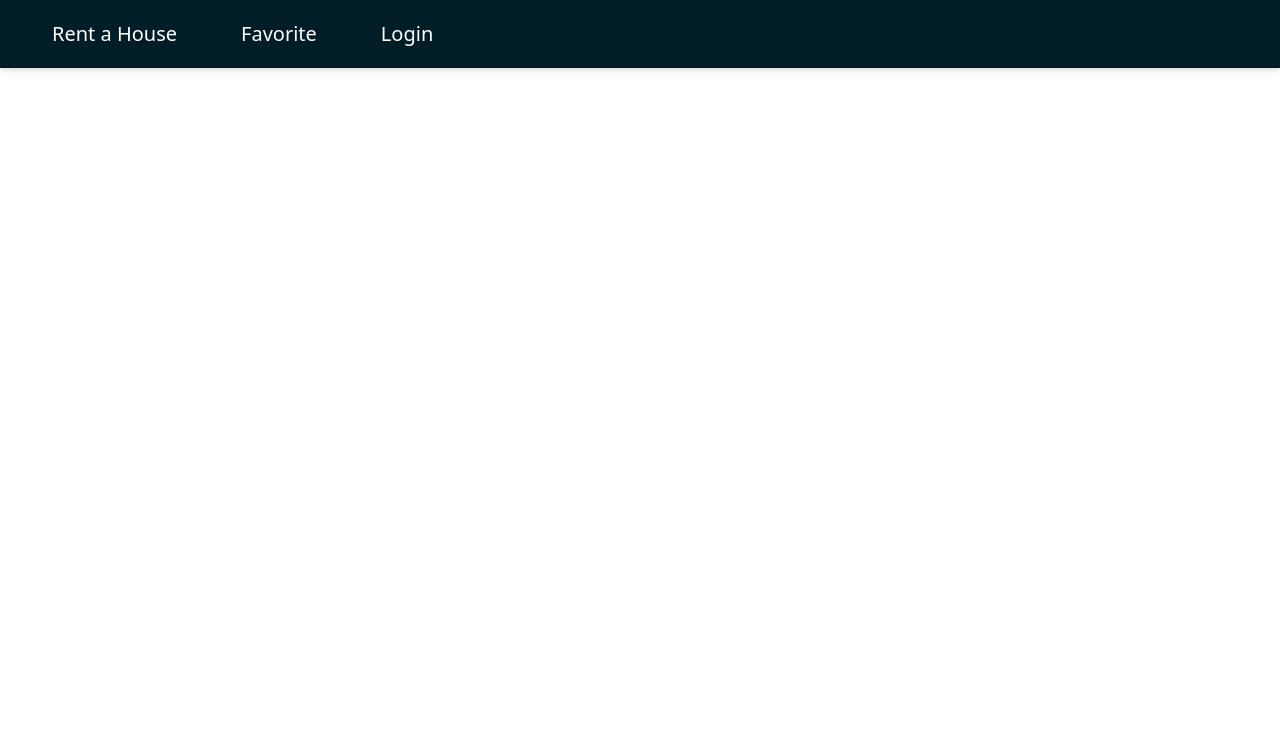
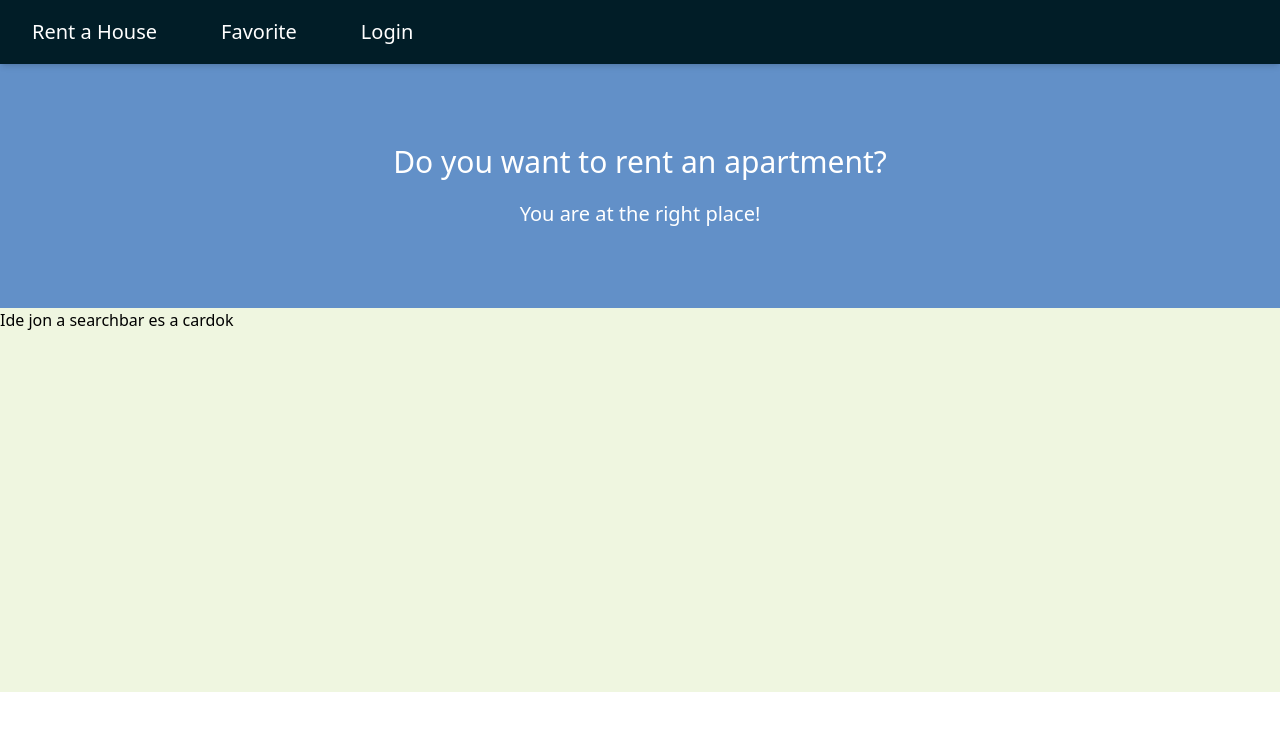
Before and after one commit to beczebalazs/Job-test, a React (Create React App) app: page /rent in a window 1280 px wide. Shown: the top 730 px of the page. Built offline with nearby package versions, Linux system fonts and the light colour scheme.

Commit message:
Navbar correction

```diff
--- a/src/App.tsx
+++ b/src/App.tsx
@@ -14,7 +14,7 @@ function App() {
     return (
         <div>
             <Navbar />
-            <main>
+            <main className="mt-16">
                 <Routes>
                     <Route index path="/rent" element={<RentPage />} />
                 </Routes>
--- a/src/apps/rent/Rent.tsx
+++ b/src/apps/rent/Rent.tsx
@@ -1,3 +1,18 @@
 export default function Rent() {
-    return <div></div>;
+    return (
+        <div>
+            <header className="p-20 text-center bg-lake-blue flex flex-col justify-center">
+                <h1 className="text-white text-3xl font-medium mb-5">
+                    Do you want to rent an apartment?
+                </h1>
+                <h2 className="text-white text-xl font-medium">
+                    You are at the right place!
+                </h2>
+            </header>
+            <div className="bg-beige h-96">
+                {" "}
+                Ide jon a searchbar es a cardok
+            </div>
+        </div>
+    );
 }
--- a/src/components/navbar/Navbar.tsx
+++ b/src/components/navbar/Navbar.tsx
@@ -2,11 +2,17 @@ import { Link } from "react-router-dom";
 
 export default function Navbar() {
     return (
-        <div className="fixed top-0 left-0 right-0 p-5 bg-rich-black shadow-md backdrop-blur-md">
-            <nav className="ml-8 flex gap-x-16 text-white mr-auto text-xl font-medium max-sm:text-sm max-sm:gap-x-10 ">
-                <Link to="/rent" className="hover:text-ash-gray">Rent a House</Link>
-                <Link to="/favorite" className="hover:text-ash-gray">Favorite</Link>
-                <Link to="/login" className="hover:text-ash-gray">Login</Link>
+        <div className="fixed flex top-0 left-0 right-0 h-16 bg-rich-black shadow-md backdrop-blur-md">
+            <nav className="ml-8 flex items-center gap-x-16 text-white mr-auto text-xl font-medium max-sm:text-sm max-sm:gap-x-10 ">
+                <Link to="/rent" className="hover:text-ash-gray">
+                    Rent a House
+                </Link>
+                <Link to="/favorite" className="hover:text-ash-gray">
+                    Favorite
+                </Link>
+                <Link to="/login" className="hover:text-ash-gray">
+                    Login
+                </Link>
             </nav>
         </div>
     );
--- a/src/pages/rent/RentPage.tsx
+++ b/src/pages/rent/RentPage.tsx
@@ -1,3 +1,5 @@
+import Rent from "../../apps/rent/Rent";
+
 export default function RentPage() {
-    return <div></div>;
+    return <Rent />;
 }
```
